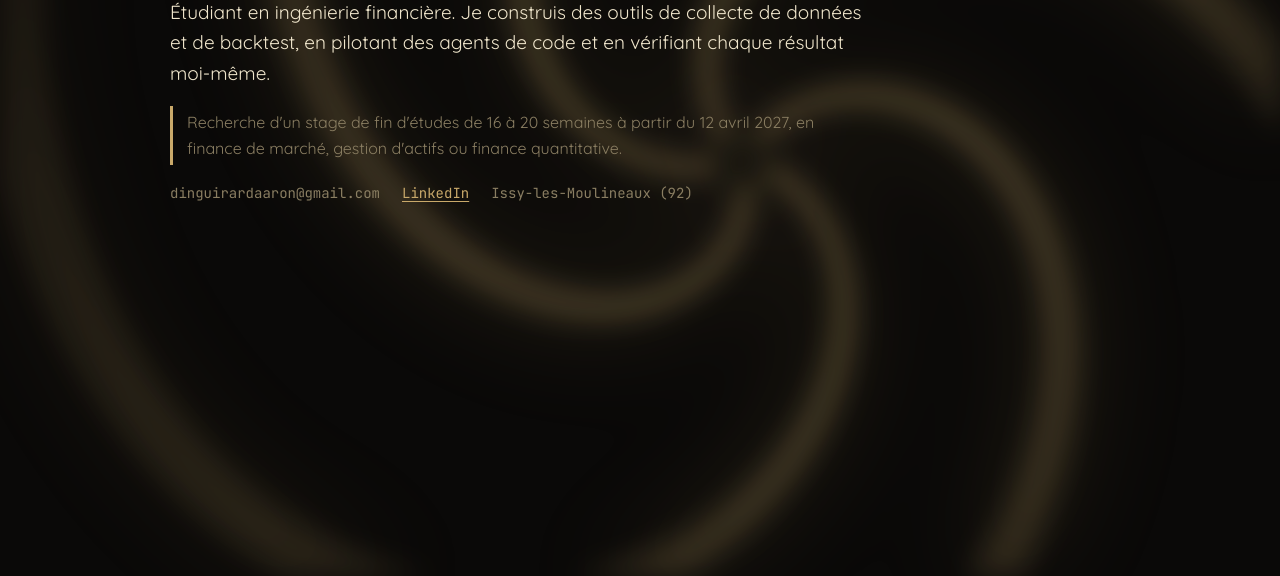
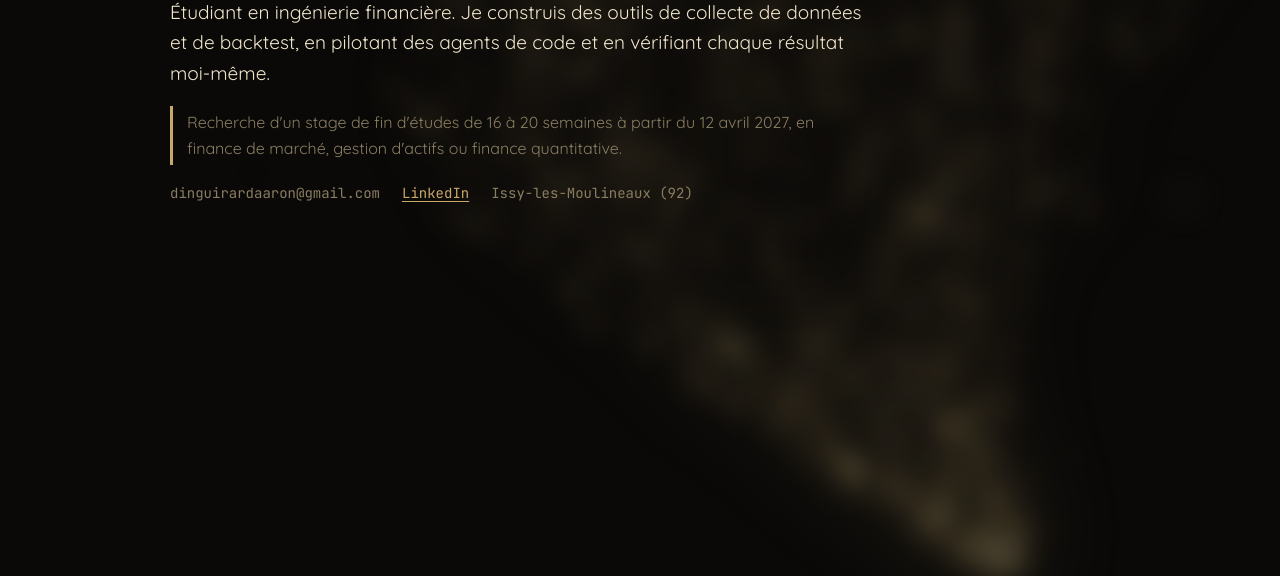
Before and after one commit to Aaronwwwv/Portfolio, a website built with Vite: page index.html in a window 1280 px wide. Shown: the part 224-800 px from the top of the page. Built offline with nearby package versions, Linux system fonts and the light colour scheme; some packages are replaced by stand-ins of ours; animation ran at ten frames a second.

Commit message:
Side-view tornado background, single bubble highlight

```diff
--- a/src/bg.js
+++ b/src/bg.js
@@ -1,31 +1,37 @@
 import gsap from 'gsap';
 import { getSectionProgress } from './sections.js';
 
-// Background vortex: gold spiral arms drawn on two blurred canvases, turning slowly and twisting with the navigation.
-const ARMS = 5; // number of spiral arms (3 on small screens)
-const TWIST = 3.4; // radians an arm winds between the centre and its tip
-const IDLE_SPEED = 0.06; // rad/s, rotation when nothing else happens
-const TURN_PER_SECTION = 1.1; // radians added for each section passed (and pro rata while scrolling inside one)
+// Background tornado seen from the side: gold smoke particles orbiting a swaying funnel, drawn on two blurred canvases.
+const PARTICLES = 1400; // particles in the funnel (600 on small screens)
+const IDLE_SPEED = 0.35; // rad/s, base spin; the top turns at 0.5x this, the bottom at 2.7x
+const TURN_PER_SECTION = 1.1; // radians of extra twist for each section passed (and pro rata while scrolling inside one)
+const R_TOP_PCT = 34; // funnel radius at the top, in % of the viewport width
+const SWAY = 1; // multiplier on the sideways swing of the funnel (0 = straight axis)
+const WISPS = 7; // large faint puffs that orbit outside the funnel
 const BLUR_BACK = 55; // px, blur of the back canvas (wide halo)
-const BLUR_FRONT = 14; // px, blur of the front canvas (defined arms)
-const OPACITY_BACK = 0.55; // opacity of the back canvas
-const OPACITY_FRONT = 0.6; // opacity of the front canvas
-const WOBBLE = 0.1; // amplitude of the organic deformation of the arms (0 = perfect spiral)
+const BLUR_FRONT = 14; // px, blur of the front canvas (smoke grain)
+const OPACITY_BACK = 0.3; // opacity of the back canvas
+const OPACITY_FRONT = 0.34; // opacity of the front canvas (much higher and the dense tip of the funnel takes body text under 7:1)
+const SPRITE_SCALE = 14; // px, diameter of a particle of size 1
 
-const CENTER = { x: 0.58, y: 0.48 }; // as fractions of the viewport
 const RESOLUTION = 0.5;
-const POINTS = 120;
-const WIDTH_START = 0.02; // arm width at the centre and at the tip, as fractions of the viewport's smaller side
-const WIDTH_END = 0.09;
-const ALPHA_CENTER = 0.55;
-const ALPHA_EDGE = 0.05;
-const FOLLOW = 0.06; // share of the remaining scroll rotation caught up per frame at 60 fps
+const R_BOTTOM_PCT = 1.5; // funnel radius at the bottom, in % of the viewport width
+const ROUGHNESS = 0.22; // how far the radius strays from the clean profile
+const BREATH = 0.08; // the top radius swells and shrinks by this share
+const BREATH_PERIOD = 14; // seconds
+const FLATTEN = 0.16; // height of an orbit relative to its width: the side-view projection
+const BASE_X_START = 0.68; // funnel axis on the first section and on the last, as fractions of the viewport width
+const BASE_X_END = 0.32;
+const DRIFT_FOLLOW = 0.05; // share of the remaining sideways drift caught up per frame at 60 fps
+const TWIST_FOLLOW = 0.06; // same for the scroll twist
+const WISP_ALPHA = 0.12;
 const SMALL_SCREEN = 760; // px
-const SMALL_ARMS = 3;
+const SMALL_PARTICLES = 600;
 const SMALL_FPS = 45;
 
 const host = document.getElementById('bg-shape');
 const reducedMotion = window.matchMedia('(prefers-reduced-motion: reduce)').matches;
+const random = (min, max) => min + Math.random() * (max - min);
 
 function createLayer(blur, opacity) {
   const canvas = document.createElement('canvas');
@@ -36,76 +42,105 @@ function createLayer(blur, opacity) {
   return { canvas, context: canvas.getContext('2d') };
 }
 
+// Soft gold dot, drawn once and stamped for every particle.
+function createSprite() {
+  const size = 64;
+  const canvas = document.createElement('canvas');
+  canvas.width = size;
+  canvas.height = size;
+  const context = canvas.getContext('2d');
+  const gradient = context.createRadialGradient(size / 2, size / 2, 0, size / 2, size / 2, size / 2);
+  gradient.addColorStop(0, 'rgba(201, 169, 106, 1)');
+  gradient.addColorStop(1, 'rgba(201, 169, 106, 0)');
+  context.fillStyle = gradient;
+  context.fillRect(0, 0, size, size);
+  return canvas;
+}
+
 const back = createLayer(BLUR_BACK, OPACITY_BACK);
 const front = createLayer(BLUR_FRONT, OPACITY_FRONT);
+const sprite = createSprite();
+
+// t is the height in the funnel, 0 at the top and 1 at the bottom; the wide top gets a little more of the particles.
+const particles = Array.from({ length: PARTICLES }, () => ({
+  t: Math.random() ** 1.3,
+  theta0: random(0, Math.PI * 2),
+  radialJitter: random(0.55, 1.1),
+  size: random(0.6, 1.6),
+  alpha: random(0.35, 1),
+}));
+
+function resetWisp(wisp) {
+  wisp.t = random(0.05, 0.9);
+  wisp.theta0 = random(0, Math.PI * 2);
+  wisp.radialJitter = random(1.3, 1.8);
+  wisp.size = random(3, 5);
+  return wisp;
+}
+
+const wisps = Array.from({ length: WISPS }, () => resetWisp({
+  period: random(6, 10), // seconds for one fade in and out
+  offset: random(0, 10),
+  cycle: 0,
+}));
 
 let width = 0;
 let height = 0;
-let arms = ARMS;
 let small = false;
-let clock = 0; // seconds of animation, drives the wobble
-let idleRotation = 0;
-let scrollRotation = getSectionProgress() * TURN_PER_SECTION;
+let clock = 0; // seconds of animation
+let scrollTwist = getSectionProgress() * TURN_PER_SECTION;
+let baseX = targetBaseX();
 let sinceDraw = 0;
 
-const xs = new Float32Array(POINTS);
-const ys = new Float32Array(POINTS);
+function targetBaseX() {
+  const share = Math.min(Math.max(getSectionProgress() / 3, 0), 1);
+  return BASE_X_START + (BASE_X_END - BASE_X_START) * share;
+}
 
 // Three sines of unrelated frequencies, normalised to -1..1.
-function wobble(t, phase, a, b, c) {
-  return (Math.sin(t * a + clock * 0.31 + phase)
-    + 0.6 * Math.sin(t * b - clock * 0.23 + phase * 1.7)
-    + 0.35 * Math.sin(t * c + clock * 0.47 + phase * 2.3)) / 1.95;
+function noise(x) {
+  return (Math.sin(x) + 0.6 * Math.sin(x * 2.3 + 1.7) + 0.35 * Math.sin(x * 4.1 + 4.2)) / 1.95;
 }
 
-// One arm, filled as a single tapered ribbon so that it never overlaps itself.
-function drawArm(context, index, rotation, centerX, centerY, reach, minSide) {
-  const armOffset = (index / arms) * Math.PI * 2;
-  const phase = index * 2.4;
-  const innerRadius = minSide * 0.03;
-
-  for (let i = 0; i < POINTS; i += 1) {
-    const t = i / (POINTS - 1);
-    const radius = (innerRadius + (reach - innerRadius) * t) * (1 + WOBBLE * wobble(t, phase, 3.1, 5.7, 9.3));
-    const angle = armOffset + t * TWIST + rotation + WOBBLE * 1.5 * wobble(t, phase + 1.3, 2.3, 4.1, 7.9);
-    xs[i] = centerX + Math.cos(angle) * radius;
-    ys[i] = centerY + Math.sin(angle) * radius;
-  }
-
-  context.beginPath();
-  for (let pass = 0; pass < 2; pass += 1) {
-    for (let step = 0; step < POINTS; step += 1) {
-      const i = pass === 0 ? step : POINTS - 1 - step;
-      const before = Math.max(i - 1, 0);
-      const after = Math.min(i + 1, POINTS - 1);
-      const tangentX = xs[after] - xs[before];
-      const tangentY = ys[after] - ys[before];
-      const length = Math.hypot(tangentX, tangentY) || 1;
-      const t = i / (POINTS - 1);
-      const half = (minSide * (WIDTH_START + (WIDTH_END - WIDTH_START) * t)) / 2 * (pass === 0 ? 1 : -1);
-      context.lineTo(xs[i] - (tangentY / length) * half, ys[i] + (tangentX / length) * half);
-    }
-  }
-  context.closePath();
-  context.fill();
+// Stamps one particle on its orbit around the funnel axis at height t. The near half of the orbit is brighter and larger.
+function stamp(context, particle, alpha, rTop, rBottom, swayPhase) {
+  const { t } = particle;
+  const radius = (rTop * (1 - t) ** 0.85 + rBottom) * (1 + ROUGHNESS * noise(t * 3 + clock * 0.15));
+  const centerX = baseX * width + SWAY * (0.04 + 0.1 * t) * width * Math.sin(t * 4.2 + swayPhase);
+  const angle = particle.theta0 + IDLE_SPEED * (0.5 + 2.2 * t) * clock + scrollTwist;
+  const depth = Math.sin(angle);
+  const near = depth > 0;
+  const size = particle.size * SPRITE_SCALE * RESOLUTION * (near ? 1.15 : 0.85);
+  const x = centerX + radius * particle.radialJitter * Math.cos(angle);
+  const y = t * height + radius * FLATTEN * depth;
+  context.globalAlpha = alpha * (near ? 1 : 0.45);
+  context.drawImage(sprite, x - size / 2, y - size / 2, size, size);
 }
 
 function draw() {
-  const centerX = width * CENTER.x;
-  const centerY = height * CENTER.y;
-  const minSide = Math.min(width, height);
-  // Far enough for the tips to leave the viewport whatever its proportions.
-  const reach = Math.hypot(Math.max(centerX, width - centerX), Math.max(centerY, height - centerY)) * 1.05;
+  const context = front.context;
+  const rTop = (R_TOP_PCT / 100) * width * (1 + BREATH * Math.sin((clock / BREATH_PERIOD) * Math.PI * 2));
+  const rBottom = (R_BOTTOM_PCT / 100) * width;
+  const swayPhase = clock * 0.35 + 1.3 * Math.sin(clock * 0.17);
 
-  const gradient = front.context.createRadialGradient(centerX, centerY, 0, centerX, centerY, reach);
-  gradient.addColorStop(0, `rgba(201, 169, 106, ${ALPHA_CENTER})`);
-  gradient.addColorStop(1, `rgba(201, 169, 106, ${ALPHA_EDGE})`);
+  context.globalAlpha = 1;
+  context.clearRect(0, 0, width, height);
+  context.globalCompositeOperation = 'lighter';
 
-  front.context.clearRect(0, 0, width, height);
-  front.context.globalCompositeOperation = 'lighter';
-  front.context.fillStyle = gradient;
-  const rotation = idleRotation + scrollRotation;
-  for (let index = 0; index < arms; index += 1) drawArm(front.context, index, rotation, centerX, centerY, reach, minSide);
+  const count = small ? Math.min(PARTICLES, SMALL_PARTICLES) : PARTICLES;
+  for (let index = 0; index < count; index += 1) {
+    stamp(context, particles[index], particles[index].alpha, rTop, rBottom, swayPhase);
+  }
+
+  // A wisp comes back somewhere else each time it has faded out.
+  wisps.forEach((wisp) => {
+    const turns = (clock + wisp.offset) / wisp.period;
+    if (Math.floor(turns) !== wisp.cycle) {
+      wisp.cycle = Math.floor(turns);
+      resetWisp(wisp);
+    }
+    stamp(context, wisp, WISP_ALPHA * (0.5 - 0.5 * Math.cos(turns * Math.PI * 2)), rTop, rBottom, swayPhase);
+  });
 
   back.context.clearRect(0, 0, width, height);
   back.context.drawImage(front.canvas, 0, 0);
@@ -113,7 +148,6 @@ function draw() {
 
 function resize() {
   small = window.innerWidth < SMALL_SCREEN;
-  arms = small ? Math.min(ARMS, SMALL_ARMS) : ARMS;
   width = Math.max(1, Math.round(window.innerWidth * RESOLUTION));
   height = Math.max(1, Math.round(window.innerHeight * RESOLUTION));
   [back, front].forEach(({ canvas }) => {
@@ -126,14 +160,14 @@ function resize() {
 function tick(time, deltaTime) {
   sinceDraw += deltaTime / 1000;
   if (small && sinceDraw < 1 / SMALL_FPS - 0.002) return;
-  // A long gap (tab in the background, slow frame) must not make the vortex jump.
+  // A long gap (tab in the background, slow frame) must not make the funnel jump.
   const elapsed = Math.min(sinceDraw, 0.1);
   sinceDraw = 0;
 
   clock += elapsed;
-  idleRotation += IDLE_SPEED * elapsed;
-  const target = getSectionProgress() * TURN_PER_SECTION;
-  scrollRotation += (target - scrollRotation) * (1 - (1 - FOLLOW) ** (elapsed * 60));
+  const frames = elapsed * 60;
+  scrollTwist += (getSectionProgress() * TURN_PER_SECTION - scrollTwist) * (1 - (1 - TWIST_FOLLOW) ** frames);
+  baseX += (targetBaseX() - baseX) * (1 - (1 - DRIFT_FOLLOW) ** frames);
   draw();
 }
 
--- a/src/projects-bubbles.js
+++ b/src/projects-bubbles.js
@@ -206,8 +206,8 @@ function startPhysics() {
     context.fill();
   }
 
-  // Highlights and project name, drawn over Matter's own circles. The highlight always faces LIGHT,
-  // with a faint reflection on the far side, so it turns around the bubble as the bubble moves.
+  // Highlight and project name, drawn over Matter's own circles. The highlight always faces LIGHT,
+  // so it turns around the bubble as the bubble moves.
   Events.on(render, 'afterRender', () => {
     const context = render.context;
     const ratio = render.options.pixelRatio;
@@ -222,7 +222,6 @@ function startPhysics() {
       const towardX = (LIGHT.x - x) / distance;
       const towardY = (LIGHT.y - y) / distance;
       glow(context, x + towardX * radius * 0.55, y + towardY * radius * 0.55, radius * 0.28, 0.32);
-      glow(context, x - towardX * radius * 0.5, y - towardY * radius * 0.5, radius * 0.18, 0.08);
 
       context.font = "600 15px 'Quicksand', system-ui";
       context.fillStyle = '#F0E6CC';
--- a/src/style.css
+++ b/src/style.css
@@ -1,4 +1,4 @@
-/* Layout: fixed header with tab navigation, one reading column over a slow blurred spiral vortex; projects float as bubbles, each detail page pairs its text with a figures ledger */
+/* Layout: fixed header with tab navigation, one reading column over a slow blurred tornado of gold smoke; projects float as bubbles, each detail page pairs its text with a figures ledger */
 :root {
   --paper: #0a0908;
   --sheet: #141210;
```
